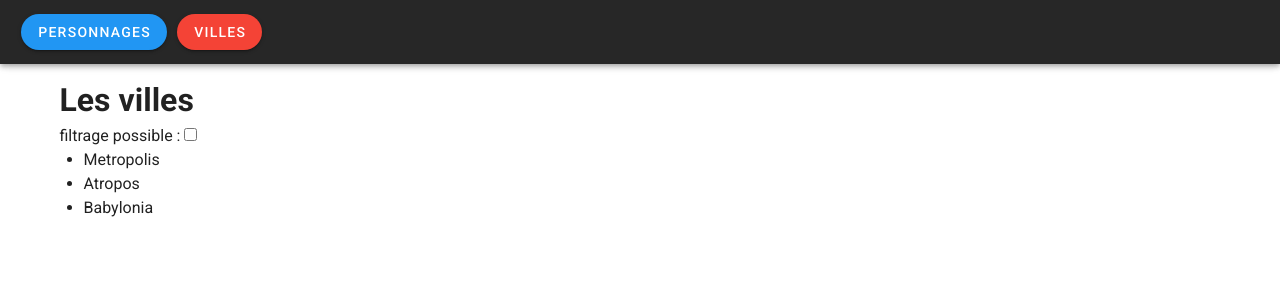
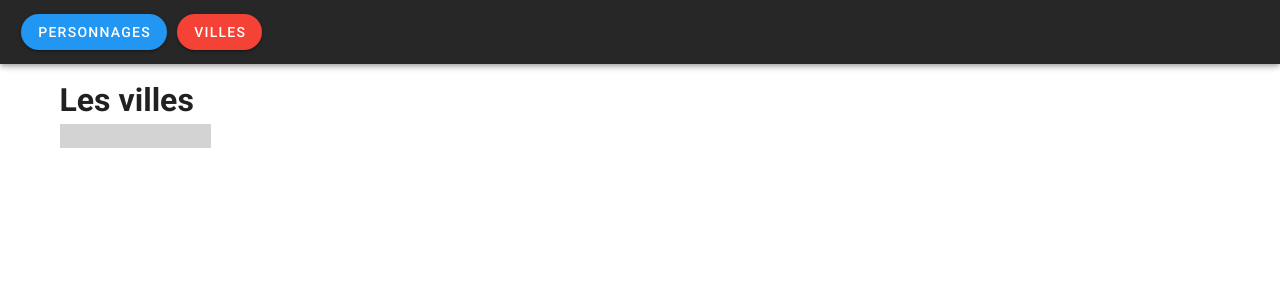
Before and after one commit to MaxencePaulin/rpg, a Vue app: page /towns in a window 1280 px wide. Shown: the top 300 px of the page. Built offline with nearby package versions, Linux system fonts and the light colour scheme.

Commit message:
TP5 part 3.2 tiret 1

```diff
--- a/src/store/index.js
+++ b/src/store/index.js
@@ -14,7 +14,8 @@ export default new Vuex.Store({
     persos: [],
     currentPerso: null,
     currentShop: null,
-    possibleSlots: []
+    possibleSlots: [],
+    currentTown: null,
   }),
   getters: {
     getOrCurrentPerso (state) {
@@ -76,6 +77,9 @@ export default new Vuex.Store({
     unsetItem(state, data) {
       state.currentPerso.emplacements[data.index].items = state.currentPerso.emplacements[data.index].items.filter(i => i._id !== data.item._id);
       state.currentPerso.itemsAchetes.push(data.item);
+    },
+    setCurrentTown (state, town) {
+      state.currentTown = town;
     }
   },
   // actions = fonctions asynchrone pour mettre à jour le state, en faisant appel aux mutations, via la fonction commit()
--- a/src/views/TownsView.vue
+++ b/src/views/TownsView.vue
@@ -4,23 +4,20 @@
       <!-- partie gauche -->
       <div style="text-align: left; width: 30%">
         <h1>Les villes</h1>
-        <label for="filteractive">filtrage possible : </label><input type="checkbox" v-model="filterActive" id="filteractive">
-        <div v-if="filterActive">
-          <label for="filtertown">filtre : </label><input class="townselect" :value="filter" @input="townSelected($event.target.value)" id="filtertown">
-        </div>
-        <ul>
-          <li v-for="(ville, index) in villesFiltre" :key="index">{{ville.nom}}</li>
-        </ul>
+        <select v-model="selected" class="villeselect" @change="currentTown(selected)">
+          <option disabled value="">Sélectionner une ville</option>
+          <option v-for="(ville, index) in villes" :key="index" :value="ville">{{ville.nom}}</option>
+        </select>
       </div>
       <!-- partie droite -->
-      <div v-if="currentTown" style="text-align: left; width: 80%">
-        <h1>{{currentTown.nom}}</h1>
+      <div v-if="selected" style="text-align: left; width: 80%">
+        <h1>{{this.selected.nom}}</h1>
         <table>
           <tr>
-          <th>rues: {{currentTown.rues.length}}</th>
+          <th>rues: {{this.selected.rues.length}}</th>
           <th>boutiques</th>
           </tr>
-          <tr v-for="(street, index) in currentTown.rues" :key="index">
+          <tr v-for="(street, index) in this.selected.rues" :key="index">
             <td>
               {{street.nom}} : {{ street.boutiques.length }} boutiques
             </td>
@@ -52,6 +49,7 @@ export default {
     filter: '',
     filterActive: false,
     currentShop: null,
+    selected: null,
   }),
   computed: {
     ...mapState(['villes']),
@@ -63,25 +61,22 @@ export default {
         return this.villes
       }
     },
-    currentTown() {
-      if (this.villesFiltre.length === 1) {
-        return this.villesFiltre[0]
-      }
-      else {
-        return null
-      }
-    }
   },
   methods: {
     townSelected(evt) {
       this.filter = evt
       this.currentShop = null // pour enlever la boutique courante affichée si on change de ville
     },
-    ...mapMutations(['setCurrentShop']),
+    ...mapMutations(['setCurrentShop', 'setCurrentTown']),
     shopSelected(streetIndex, shopIndex) {
-      this.currentShop = this.currentTown.rues[streetIndex].boutiques[shopIndex]
+      this.currentShop = this.selected.rues[streetIndex].boutiques[shopIndex]
       this.setCurrentShop(this.currentShop);
-    }
+    },
+    currentTown (ville) {
+        if (ville !== null) {
+          this.setCurrentTown(ville)
+        }
+    },
   },
 }
 </script>
@@ -90,7 +85,10 @@ export default {
 table, th, td {
   border: 1px solid;
 }
- .townselect {
-   background-color: lightgray;
- }
+.townselect {
+  background-color: lightgray;
+}
+.villeselect {
+  background-color: lightgray;
+}
 </style>
```
